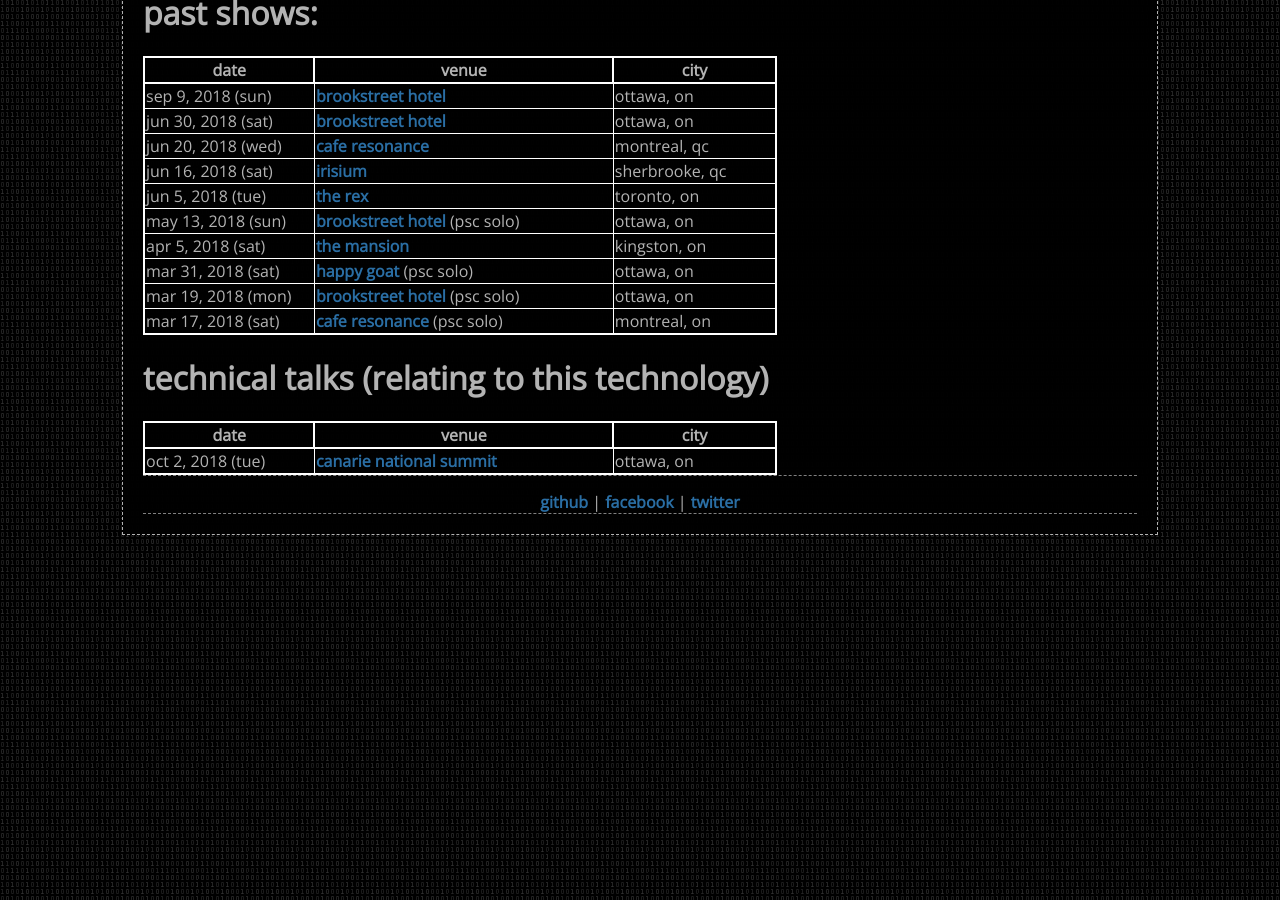
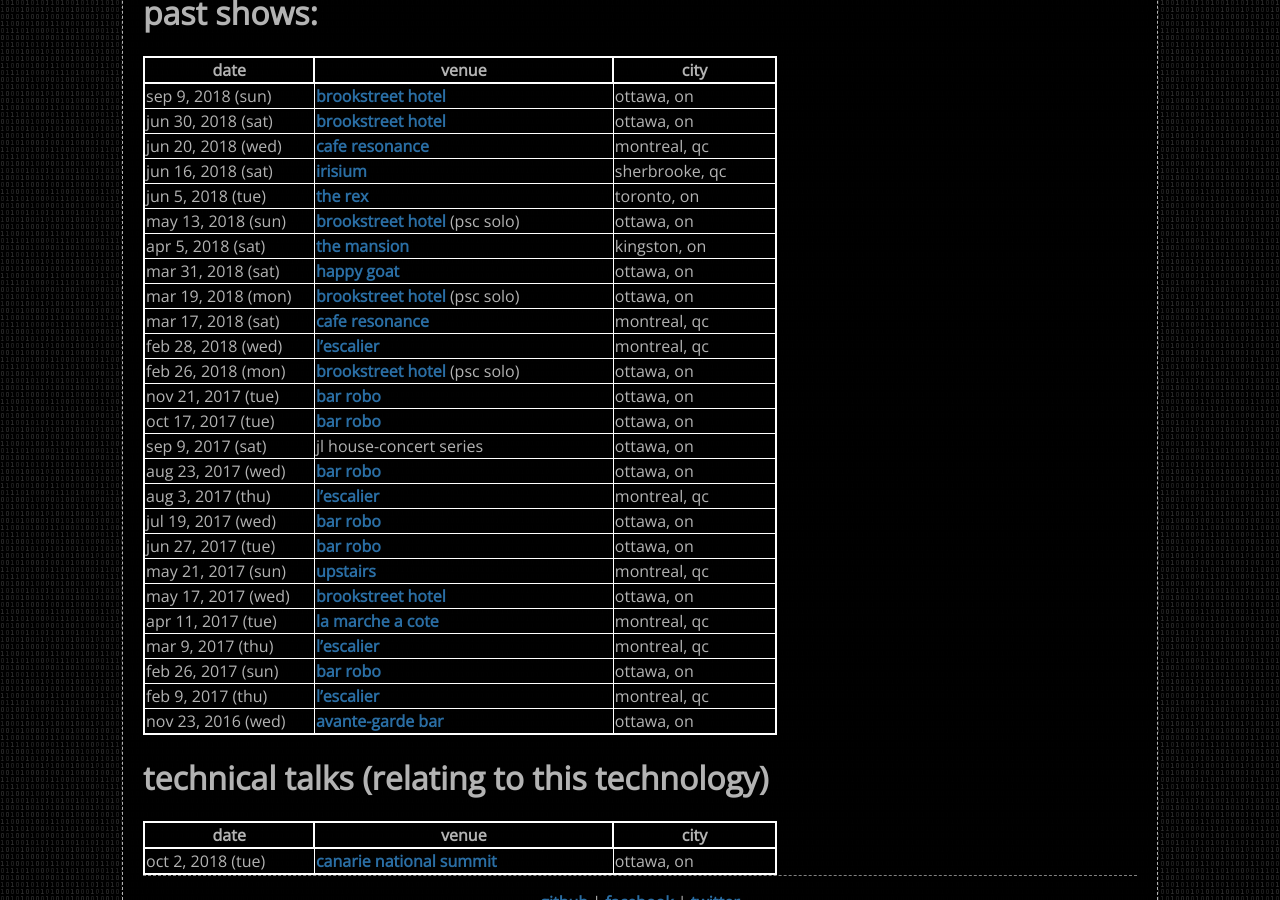
Before and after one commit to psc-g/Psc2, a Jekyll site: the page built from shows.md, in a window 1280 px wide and 900 px high, scrolled down 575 px. Built offline with Jekyll 4.4.1, drawn with Linux system fonts in a browser that asks for light colours; our own code applies the rules of GitHub Pages for plain Markdown files.

Commit message:
Add remaining past shows.

```diff
--- a/shows.md
+++ b/shows.md
@@ -21,9 +21,25 @@
 | jun 5, 2018 (tue) | [the rex][rex] | toronto, on |
 | may 13, 2018 (sun) | [brookstreet hotel][brookstreet] (psc solo) | ottawa, on |
 | apr 5, 2018 (sat) | [the mansion][mansion] | kingston, on |
-| mar 31, 2018 (sat) | [happy goat][happygoat] (psc solo) | ottawa, on |
+| mar 31, 2018 (sat) | [happy goat][happygoat] | ottawa, on |
 | mar 19, 2018 (mon) | [brookstreet hotel][brookstreet] (psc solo) | ottawa, on |
-| mar 17, 2018 (sat) | [cafe resonance][resonance] (psc solo) | montreal, on |
+| mar 17, 2018 (sat) | [cafe resonance][resonance] | montreal, qc |
+| feb 28, 2018 (wed) | [l'escalier][escalier] | montreal, qc |
+| feb 26, 2018 (mon) | [brookstreet hotel][brookstreet] (psc solo) | ottawa, on |
+| nov 21, 2017 (tue) | [bar robo][barrobo] | ottawa, on |
+| oct 17, 2017 (tue) | [bar robo][barrobo] | ottawa, on |
+|  sep 9, 2017 (sat) | jl house-concert series | ottawa, on |
+| aug 23, 2017 (wed) | [bar robo][barrobo] | ottawa, on |
+|  aug 3, 2017 (thu) | [l'escalier][escalier] | montreal, qc |
+| jul 19, 2017 (wed) | [bar robo][barrobo] | ottawa, on |
+| jun 27, 2017 (tue) | [bar robo][barrobo] | ottawa, on |
+| may 21, 2017 (sun) | [upstairs][upstairs] | montreal, qc |
+| may 17, 2017 (wed) | [brookstreet hotel][brookstreet] | ottawa, on |
+| apr 11, 2017 (tue) | [la marche a cote](http://lamarcheacote.com/) | montreal, qc |
+|  mar 9, 2017 (thu) | [l'escalier][escalier] | montreal, qc |
+| feb 26, 2017 (sun) | [bar robo][barrobo] | ottawa, on |
+|  feb 9, 2017 (thu) | [l'escalier][escalier] | montreal, qc |
+| nov 23, 2016 (wed) | [avante-garde bar](https://avantgardebar.com/) | ottawa, on |
 
 # technical talks (relating to this technology)
 
@@ -38,3 +54,6 @@
 [rex]: http://irisium.ca/
 [happygoat]: https://www.happygoatcoffee.com/
 [mansion]: https://mansion.rocks/
+[escalier]: http://lescalier-montreal.com/restaurant-bar/
+[barrobo]: http://barrobo.com/
+[upstairs]: https://www.upstairsjazz.com/
```
